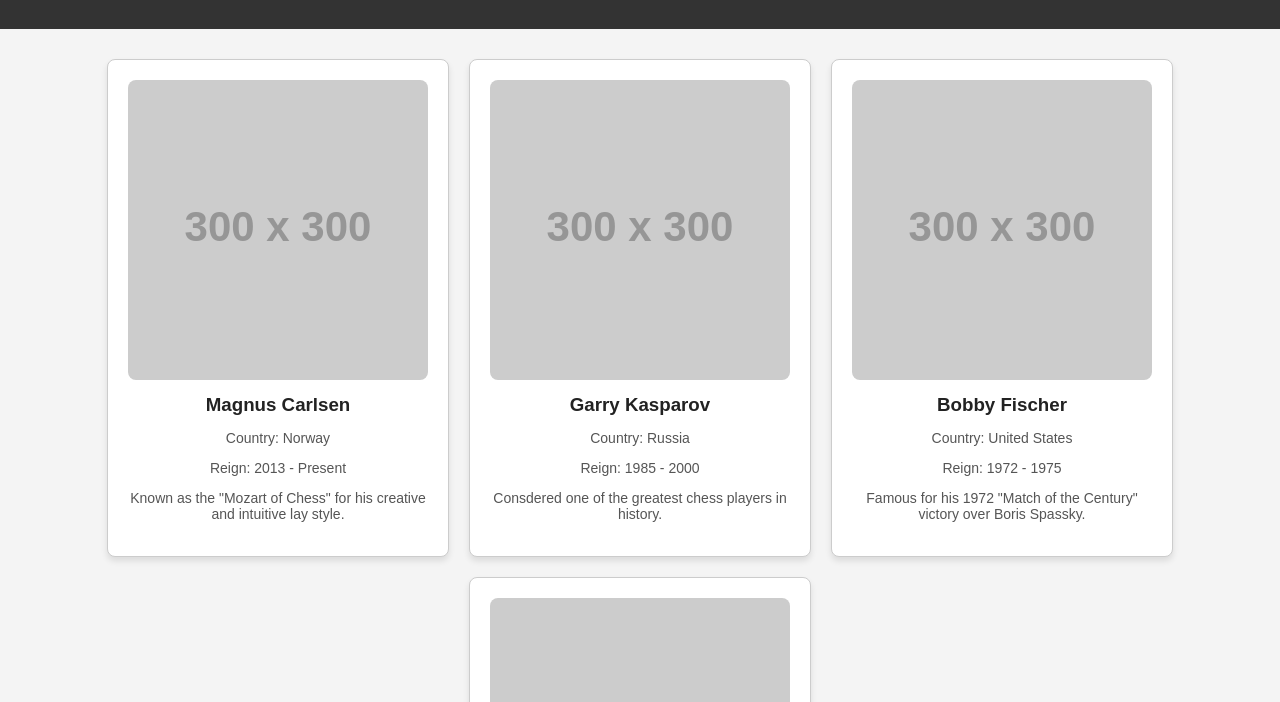
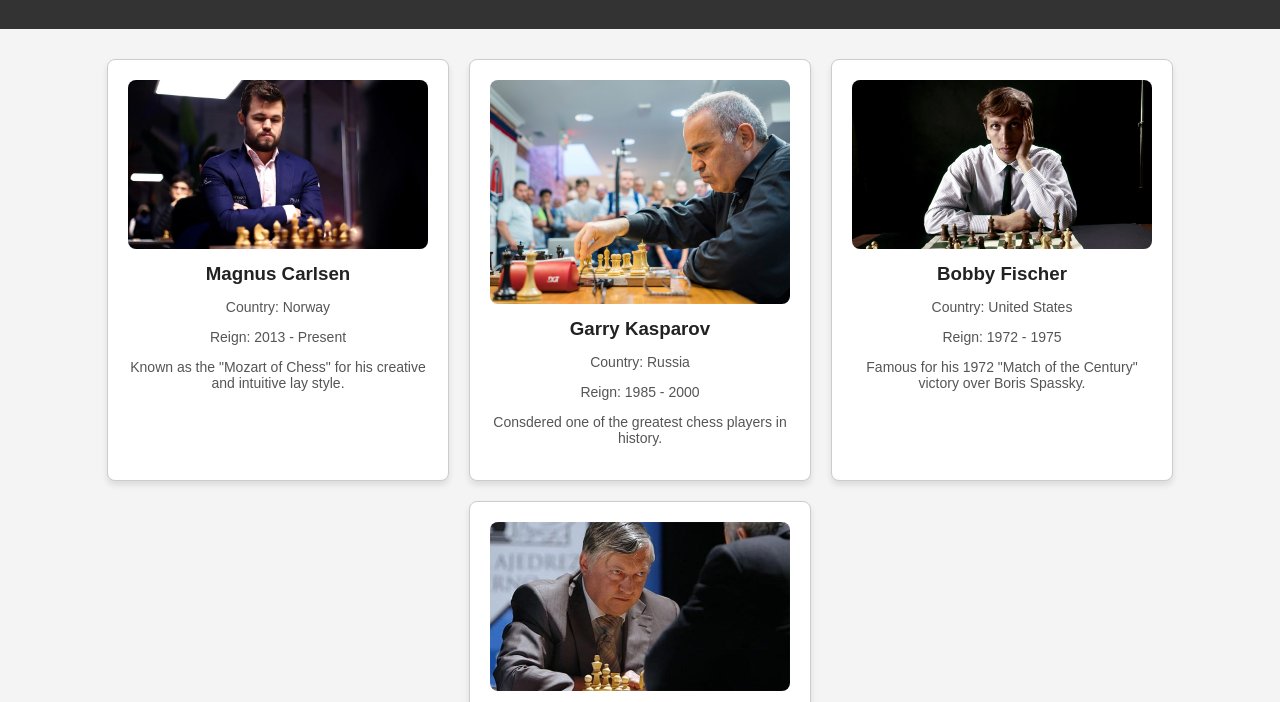
Before and after one commit to Babu024/world-champs, a plain HTML site: page index.html in a window 1280 px wide. Shown: the part 71-773 px from the top of the page. Drawn offline with Linux system fonts and the light colour scheme; placeholder pictures from the web are drawn by us.

Commit message:
added changes

```diff
--- a/index.html
+++ b/index.html
@@ -56,7 +56,7 @@
 
     <div class="container">
         <div class="champion-card">
-            <img src="https://via.placeholder.com/300" alt="Magnus Carlsen">
+            <img src="mc.webp" alt="Magnus Carlsen">
             <h3>Magnus Carlsen</h3>
             <p>Country: Norway</p>
             <p>Reign: 2013 - Present</p>
@@ -64,7 +64,7 @@
         </div>
 
         <div class="champion-card">
-            <img src="https://via.placeholder.com/300" alt="Garry Kasparov">
+            <img src="gk.jpg" alt="Garry Kasparov">
             <h3>Garry Kasparov</h3>
             <p>Country: Russia</p>
             <p>Reign: 1985 - 2000</p>
@@ -72,7 +72,7 @@
         </div>
 
         <div class="champion-card">
-            <img src="https://via.placeholder.com/300" alt="Bobby Fischer">
+            <img src="bf.webp" alt="Bobby Fischer">
             <h3>Bobby Fischer</h3>
             <p>Country: United States</p>
             <p>Reign: 1972 - 1975</p>
@@ -80,7 +80,7 @@
         </div>
 
         <div class="champion-card">
-            <img src="https://via.placeholder.com/300" alt="Anatoly Karpov">
+            <img src="ak.jpg" alt="Anatoly Karpov">
             <h3>Anatoly Karpov</h3>
             <p>Country: Russia</p>
             <p>Reign: 1975 - 1985</p>
```
